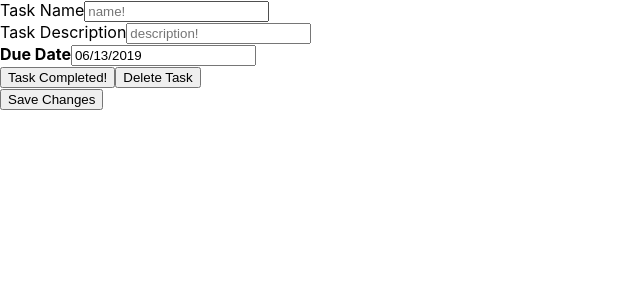
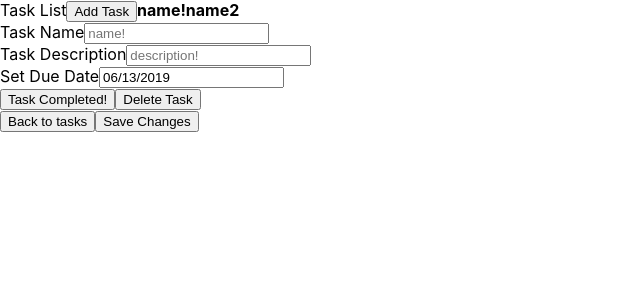
Before and after one commit to willmilne/task-management, a React (Create React App) app in the folder interface/: page / in a window 1280 px wide. Shown: the top 300 px of the page, without its empty margins (0-640 px from the left). Built offline with nearby package versions, Linux system fonts and the light colour scheme.

Commit message:
work has slowed significantly, but making progress

```diff
--- a/interface/src/App.js
+++ b/interface/src/App.js
@@ -2,6 +2,7 @@ import React from 'react';
 import logo from './logo.svg';
 import './App.css';
 import TaskPage from './components/TaskPage'
+import TaskListPage from './components/TaskListPage'
 
 function App() {
   let tempTask = {
@@ -9,8 +10,18 @@ function App() {
     description: 'description!',
     due: '6/13/2019'
   }
+
+  let tasks = {
+    0: tempTask,
+    1: {
+      title: 'name2',
+      description: 'another name',
+      due: '7/7/2019'
+    }
+  }
   return (
     <div className="Task-Manager">
+      <TaskListPage taskList={tasks}></TaskListPage>
       <TaskPage task={tempTask}></TaskPage>
     </div>
   );
--- /dev/null
+++ b/interface/src/components/TaskListPage.js
@@ -0,0 +1,30 @@
+import React, { Component } from 'react';
+import { Button } from 'react-bootstrap'
+
+class TaskListPage extends React.Component {
+    render() {
+        const taskList = this.props.taskList;
+
+        return(
+            <div>
+                Task List
+                <Button>Add Task</Button>
+                {
+                    Object.keys(taskList).map((key, index) => (
+                        <TaskListView task={taskList[key]}></TaskListView>
+                    ))
+                }
+            </div>
+        );
+    }
+}
+
+class TaskListView extends React.Component {
+    render(){
+        const task = this.props.task;
+
+        return <b>{task.title}</b>
+    }
+}
+
+export default TaskListPage;
--- a/interface/src/components/TaskPage.js
+++ b/interface/src/components/TaskPage.js
@@ -43,9 +43,7 @@ class TaskPage extends React.Component {
                         <Form.Control type="text" placeholder={description} />
                     </Form.Group>
                 </Form>
-                <b>
-                    Due Date
-                </b>
+                Set Due Date
                 <DatePicker
                     selected={this.state.startDate}
                     onChange={this.handleDateChange}
@@ -54,6 +52,7 @@ class TaskPage extends React.Component {
                 <Button>Task Completed!</Button>
                 <Button>Delete Task</Button>
                 <br></br>
+                <Button>Back to tasks</Button>
                 <Button>Save Changes</Button>
             </div>
         );
```
